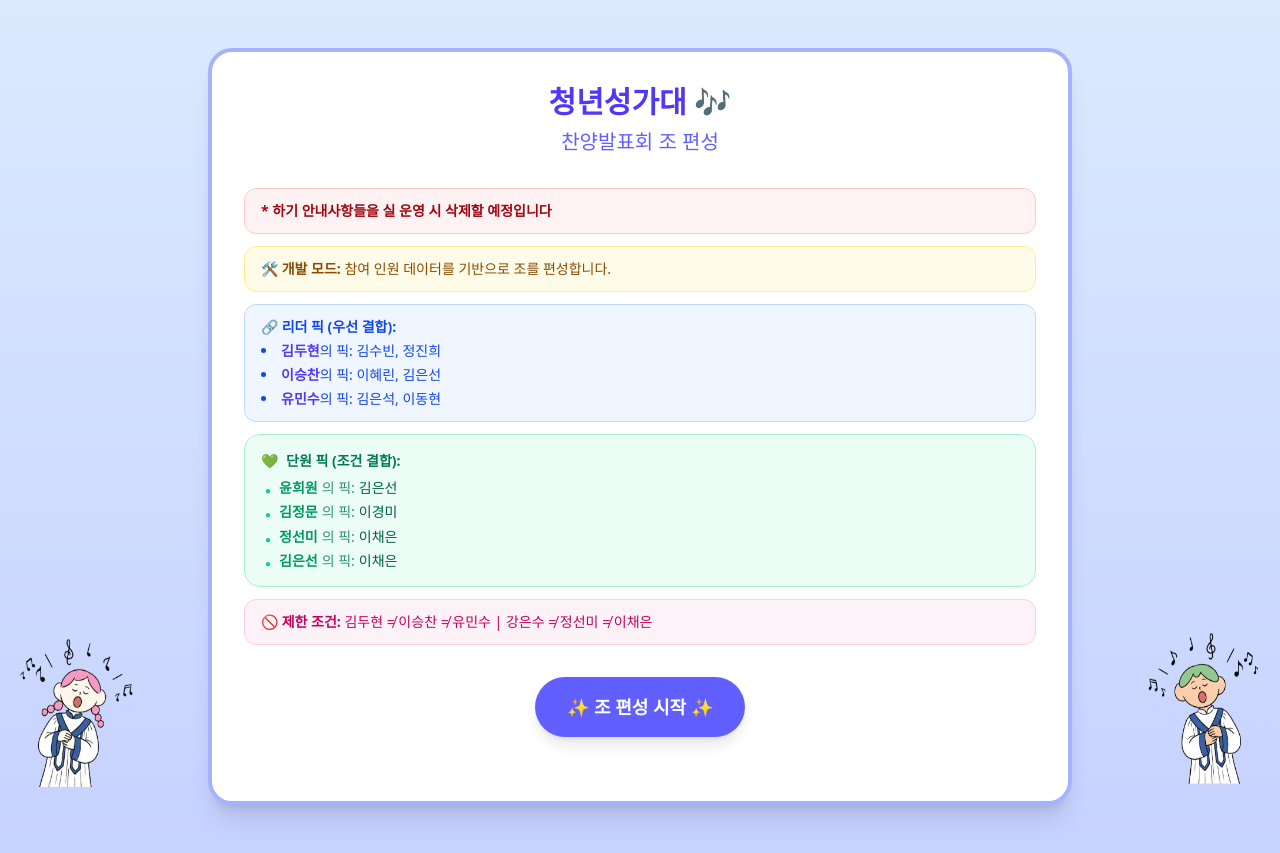
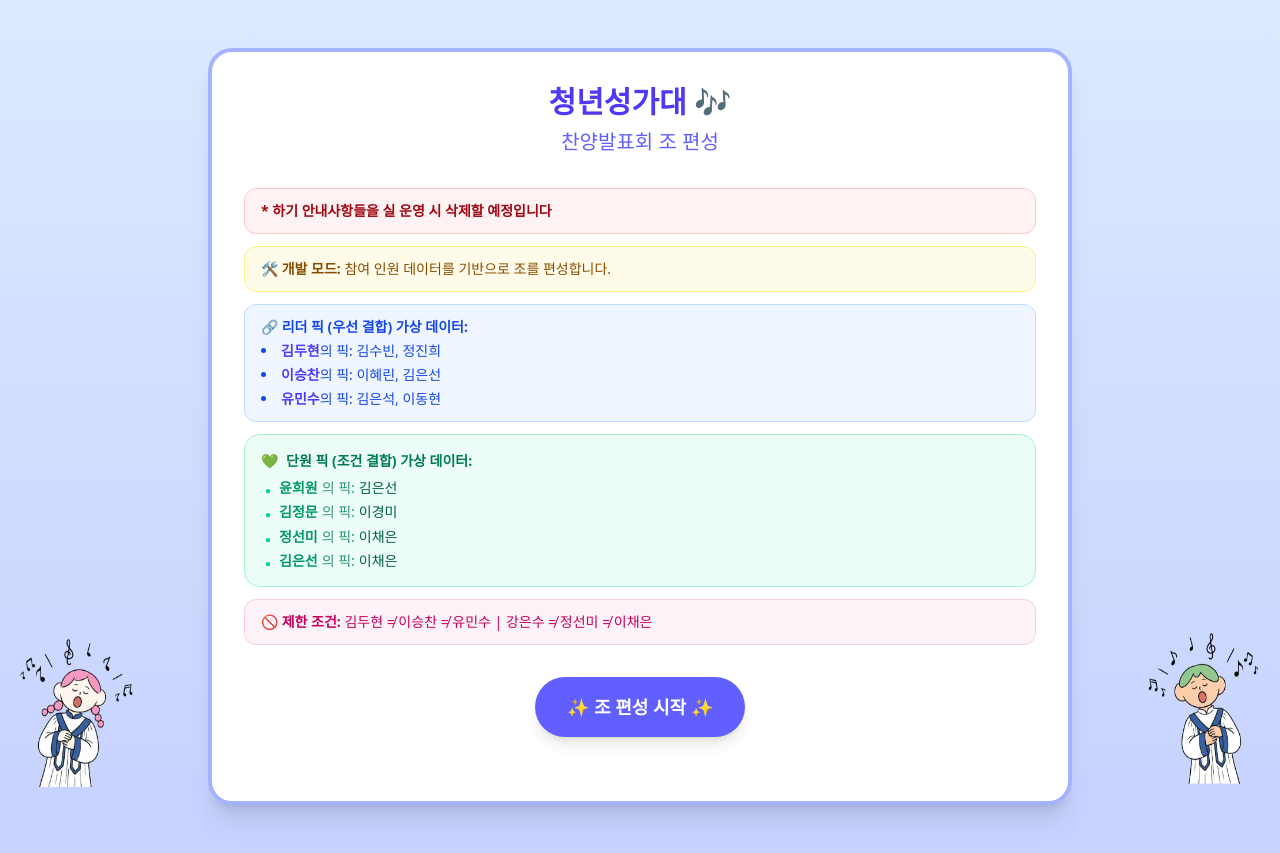
Before and after one commit to winwalking/make-team, a React (Vite) app: page / in a window 1280 px wide. Built offline with nearby package versions, Linux system fonts and the light colour scheme.

Commit message:
templte and logic edit 3

```diff
--- a/src/App.jsx
+++ b/src/App.jsx
@@ -1,6 +1,7 @@
 import React, { useState } from "react";
 import choirBoy from './assets/choir_boy.png';
 import choirGirl from './assets/choir_girl.png';
+
 const MEMBER_LIST = [
   { name: "김은석", part: "Bas", role: "" },
   { name: "이동현", part: "Bas", role: "" },
@@ -347,7 +348,7 @@ function App() {
             {/* 리더 픽(LEADER_TOGETHER_PAIRS) 표시 로직 */}
             {LEADER_TOGETHER_PAIRS.length > 0 && (
               <div className="bg-blue-50 border border-blue-200 text-blue-700 px-4 py-3 rounded-xl">
-                <div className="font-bold mb-1">🔗 리더 픽 (우선 결합):</div>
+                <div className="font-bold mb-1">🔗 리더 픽 (우선 결합) 가상 데이터:</div>
                 <ul className="list-disc list-inside space-y-1">
                   {LEADER_TOGETHER_PAIRS.map((pair, idx) => (
                     <li key={idx}>
@@ -366,7 +367,7 @@ function App() {
               <div className="bg-emerald-50 border border-emerald-200 text-emerald-800 px-4 py-4 rounded-2xl">
                 <div className="flex items-center gap-2 font-bold mb-2 text-emerald-700">
                   <span>💚</span>
-                  <span>단원 픽 (조건 결합):</span>
+                  <span>단원 픽 (조건 결합) 가상 데이터:</span>
                 </div>
                 <ul className="space-y-1.5 ml-1">
                   {TOGETHER_PAIRS.map((pair, idx) => (
```
